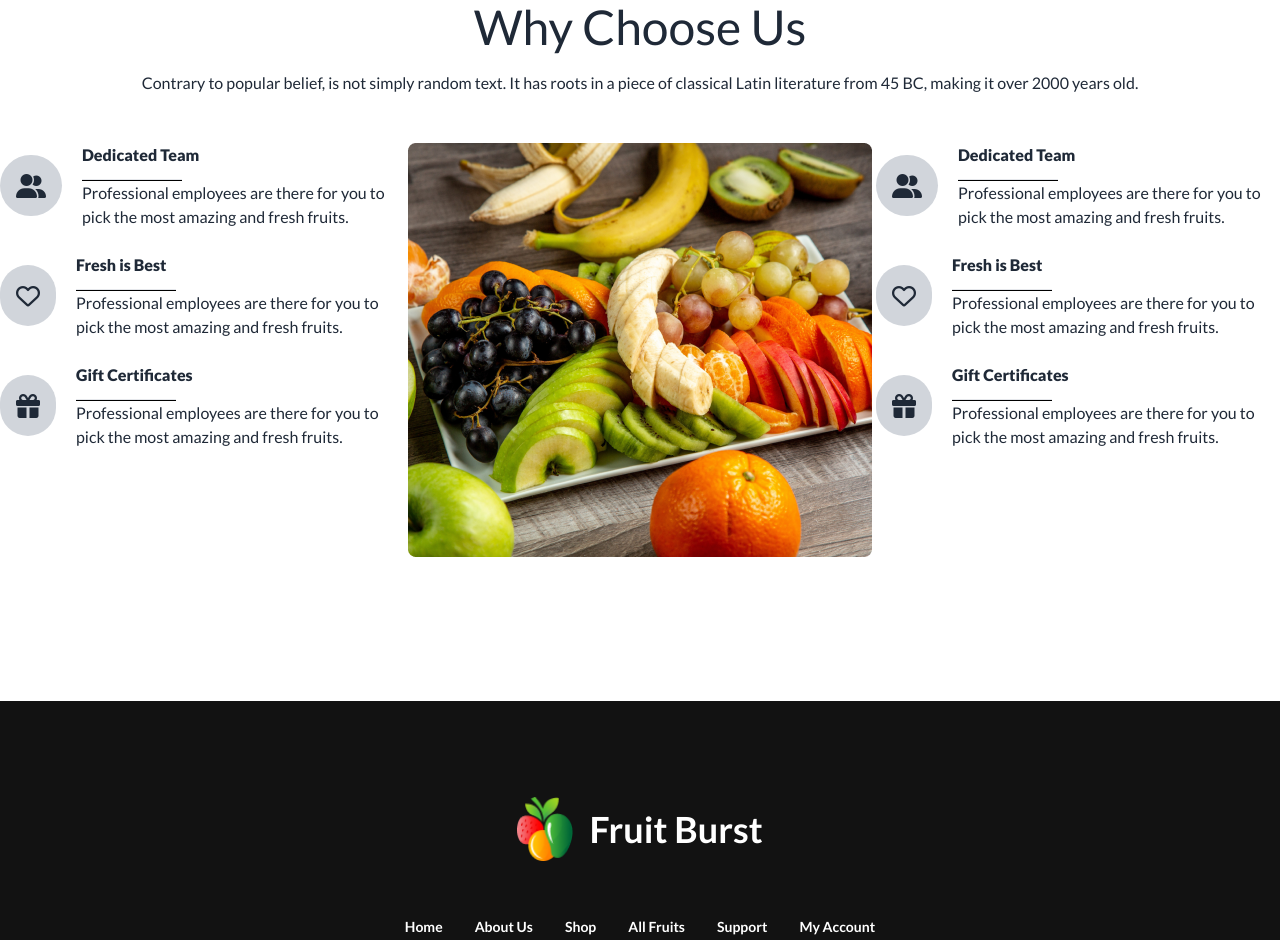
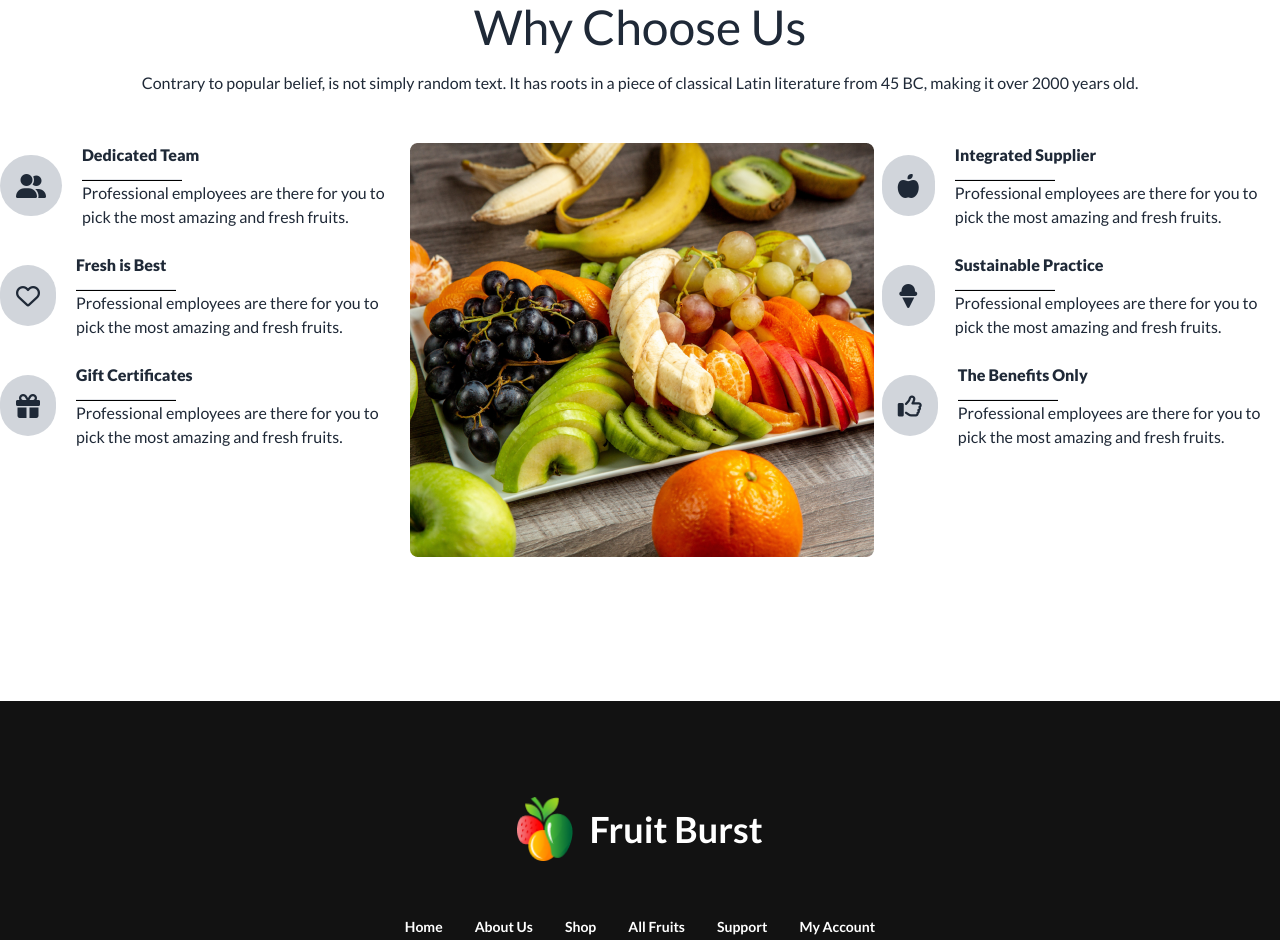
Before and after one commit to Moshiur-Code/B8A3-fruit-brust, a plain HTML site: page index.html in a window 1280 px wide. Shown: the part 3107-4047 px from the top of the page. Drawn offline with nearby package versions, Linux system fonts and the light colour scheme.

Commit message:
why choose section updated

```diff
--- a/index.html
+++ b/index.html
@@ -313,6 +313,7 @@
       </div>
     </section>
 
+    <!-- Shop All but -->
     <section>
       <div class="flex justify-center"><button class="mt-10 btn btn-active bg-[#F85559]">Shop All</button></div>
     </section>
@@ -399,7 +400,7 @@
     </section>
 
     <!-- why choose us section content -->
-    <section class="flex justify-between gap-1">
+    <section class="flex justify-between gap-2">
       <!-- 1st part -->
       <div>
         <!-- 1 -->
@@ -455,25 +456,24 @@
         <div class="flex items-center gap-5 mb-6">
           <!-- icon -->
           <div>
-            <span class="text-2xl p-4 rounded-full bg-gray-300"><i class="fa-solid fa-user-group"></i></i></span>
+            <span class="text-2xl p-4 rounded-full bg-gray-300"><i class="fa-solid fa-apple-whole"></i></span>
           </div>
           <!-- text -->
           <div>
-            <h3 class="text-base font-extrabold mb-3">Dedicated Team</h3>
+            <h3 class="text-base font-extrabold mb-3">Integrated Supplier</h3>
             <hr class="line">
             <p>Professional employees are there for you to pick the most amazing and fresh fruits.</p>
           </div>
         </div>
-
         <!-- 2 -->
         <div class="flex items-center gap-5 mb-6">
           <!-- icon -->
           <div>
-            <span class="text-2xl p-4 rounded-full bg-gray-300"><i class="fa-regular fa-heart"></i></span>
+            <span class="text-2xl p-4 rounded-full bg-gray-300"><i class="fa-solid fa-ice-cream"></i></span>
           </div>
           <!-- text -->
           <div>
-            <h3 class="text-base font-extrabold mb-3">Fresh is Best</h3>
+            <h3 class="text-base font-extrabold mb-3">Sustainable Practice</h3>
             <hr class="line">
             <p>Professional employees are there for you to pick the most amazing and fresh fruits.</p>
           </div>
@@ -482,11 +482,11 @@
         <div class="flex items-center gap-5 mb-6">
           <!-- icon -->
           <div>
-            <span class="text-2xl p-4 rounded-full bg-gray-300"><i class="fa-solid fa-gift"></i></span>
+            <span class="text-2xl p-4 rounded-full bg-gray-300"><i class="fa-regular fa-thumbs-up"></i></span>
           </div>
           <!-- text -->
           <div>
-            <h3 class="text-base font-extrabold mb-3">Gift Certificates </h3>
+            <h3 class="text-base font-extrabold mb-3">The Benefits Only</h3>
             <hr class="line">
             <p>Professional employees are there for you to pick the most amazing and fresh fruits.</p>
           </div>
```
